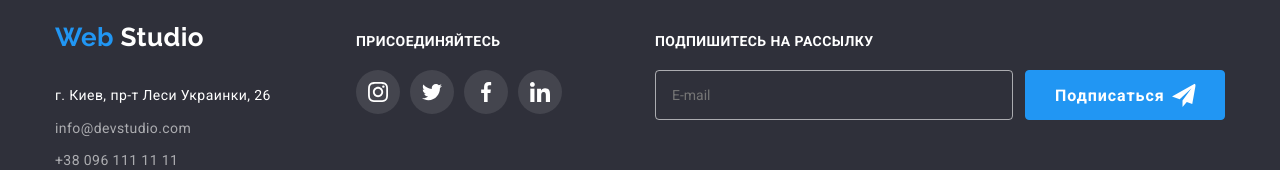
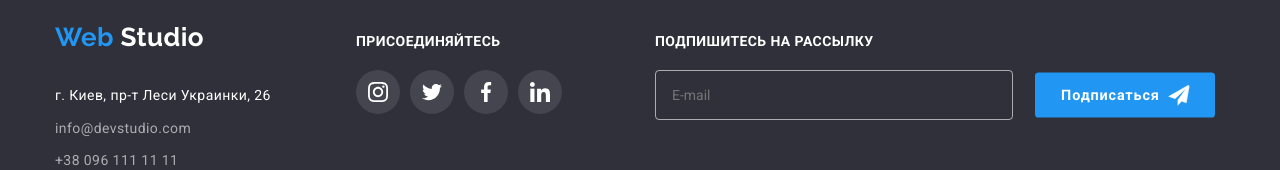
Before and after one commit to lp20201108/goit-markup-hw-06, a plain HTML site: page portfolio.html in a window 1280 px wide. In both pictures the pointer is over the button "Подписаться". Shown: the part 1678-1848 px from the top of the page. Drawn offline with nearby package versions, Linux system fonts and the light colour scheme.

Commit message:
hover scale butons call

```diff
--- a/css/styles.css
+++ b/css/styles.css
@@ -150,7 +150,6 @@ line-height: 1.2;
   background-color: var(--effect-color);
   color: var(--primary-white-color);
   outline: none;
-  border: 1px solid var(--effect-color);
 }
 
 /* buttons that contain call to action - order, submit, send */
@@ -162,8 +161,15 @@ text-align: center;
 letter-spacing: 0.06em;
 min-width: 200px;
 height: 50px;
+/* transition-property: background-color, color; */
+transition-duration: 250ms;
+ transition-timing-function: cubic-bezier(0.4, 0, 0.2, 1);
 }
 
+.button.call:hover,
+.button.call:focus{
+transform: scale(0.9);
+}
 
 
 /*================= titles =================*/
@@ -802,9 +808,9 @@ margin-bottom: 4px;
   height: 50px;
   padding: 10px 55px;
   display: block;
-   box-shadow: 0px 1px 3px rgba(0, 0, 0, 0.12),
-  0px 1px 1px rgba(0, 0, 0, 0.14),
-   0px 2px 1px rgba(0, 0, 0, 0.2);
+ box-shadow: 0px 1px 3px rgba(0, 0, 0, 0.12),
+    0px 1px 1px rgba(0, 0, 0, 0.14),
+    0px 2px 1px rgba(0, 0, 0, 0.2);
   border-radius: 0px 0px 4px 4px;
   margin:0 auto;
   margin-top: 30px;
@@ -817,7 +823,7 @@ margin-bottom: 4px;
  .form.button.call:focus{
  box-shadow: 4px 1px 27px 2px rgba(0,0,0,0.36);
  outline: none;
- border: 1px solid var(--effect-color);
+
  }
 
  .modal-form-input {
@@ -1069,6 +1075,5 @@ fill: var(--primary-white-color)
 
 .subscribe.button:focus,
 .subscribe.button:hover {
-outline: none;
-border: 1px solid var(--effect-color);
+transform: scale(0.9);
 }
```
